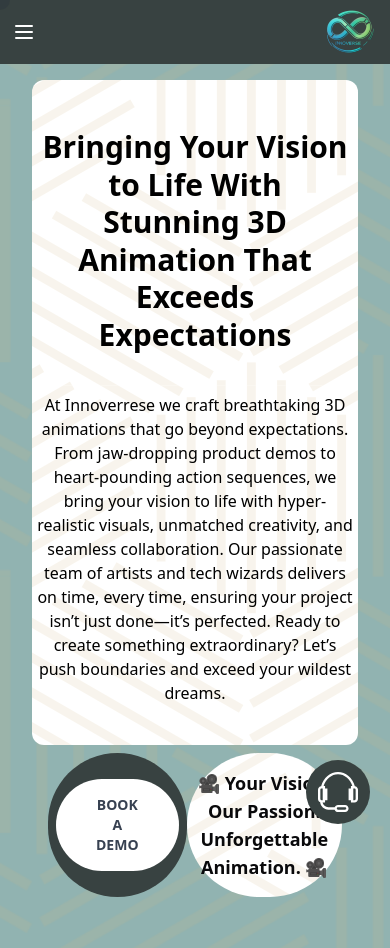
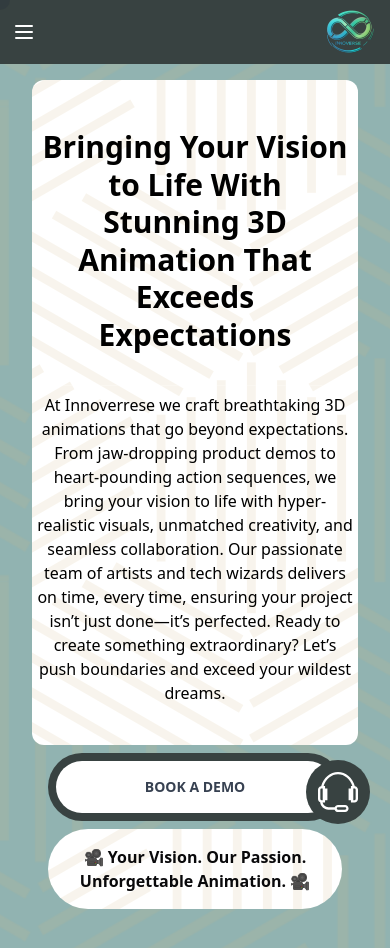
Before and after one commit to kartikturak05/Innoverse, a React (Vite) app: page / in a window 390 px wide. Shown: the top 948 px of the page. Built offline with nearby package versions, Linux system fonts and the light colour scheme; no server answers.

Commit message:
mobile friendly

```diff
--- a/src/components/Landing.jsx
+++ b/src/components/Landing.jsx
@@ -450,17 +450,17 @@
           </div>
 
 
-          <div className="flex justify-around w-full px-4 mt-2">
-            <div className="flex items-center bg-[#384241] rounded-full  w-fit max-w-sm sm:max-w-lg p-2 ">
+          <div className="flex md:flex-row flex-col justify-around w-full px-4 mt-2">
+            <div className="flex items-center bg-[#384241] rounded-full  w-auto max-w-sm sm:max-w-lg p-2 mb-2">
               <div
                 onClick={handleDemoClick}
-                className="bg-white text-gray-700 rounded-full px-10 py-4 sm:px-20 sm:py-2 outline-none focus:ring-2 focus:ring-blue-300 text-sm sm:text-lg text-center font-bold"
+                className="bg-white w-full text-gray-700 rounded-full px-10 py-4 sm:px-20 sm:py-2 outline-none focus:ring-2 focus:ring-blue-300 text-sm sm:text-lg text-center font-bold"
               >
                 BOOK A DEMO
               </div>
             </div>
             <p
-              className="text-lg sm:text-lg font-bold text-center pl-1 pr-1 pt-4 pb-4 rounded-full w-auto "
+              className="md:text-lg text-base font-bold text-center pl-1 pr-1 pt-4 pb-4 rounded-full w-auto "
               style={{
                 backgroundImage: "url('/d2.png')",
               }}
```
